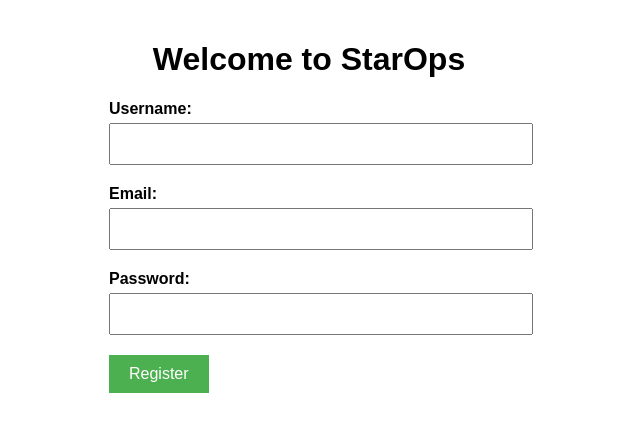
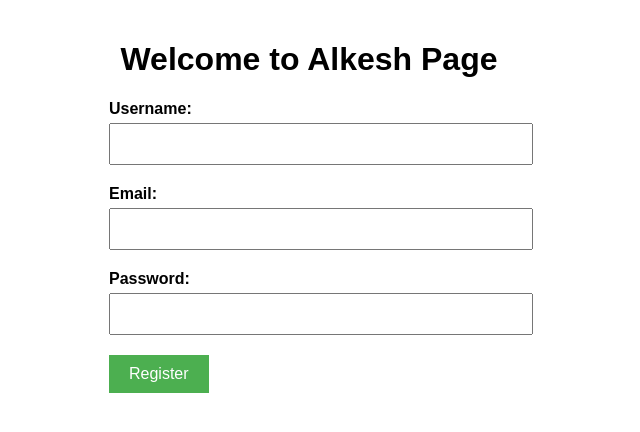
Before and after one commit to alkesh6394/ansible, a plain HTML site: page index.html in a window 1280 px wide. Shown: the whole page, without its empty margins (331-971 px from the left). Drawn offline with Linux system fonts and the light colour scheme.

Commit message:
Update index.html

```diff
--- a/index.html
+++ b/index.html
@@ -52,7 +52,7 @@
   </style>
 </head>
 <body>
-  <h1>Welcome to StarOps</h1>
+  <h1>Welcome to Alkesh Page</h1>
   <div class="container">
     <form action="registration.php" method="POST">
       <div class="form-group">
```
